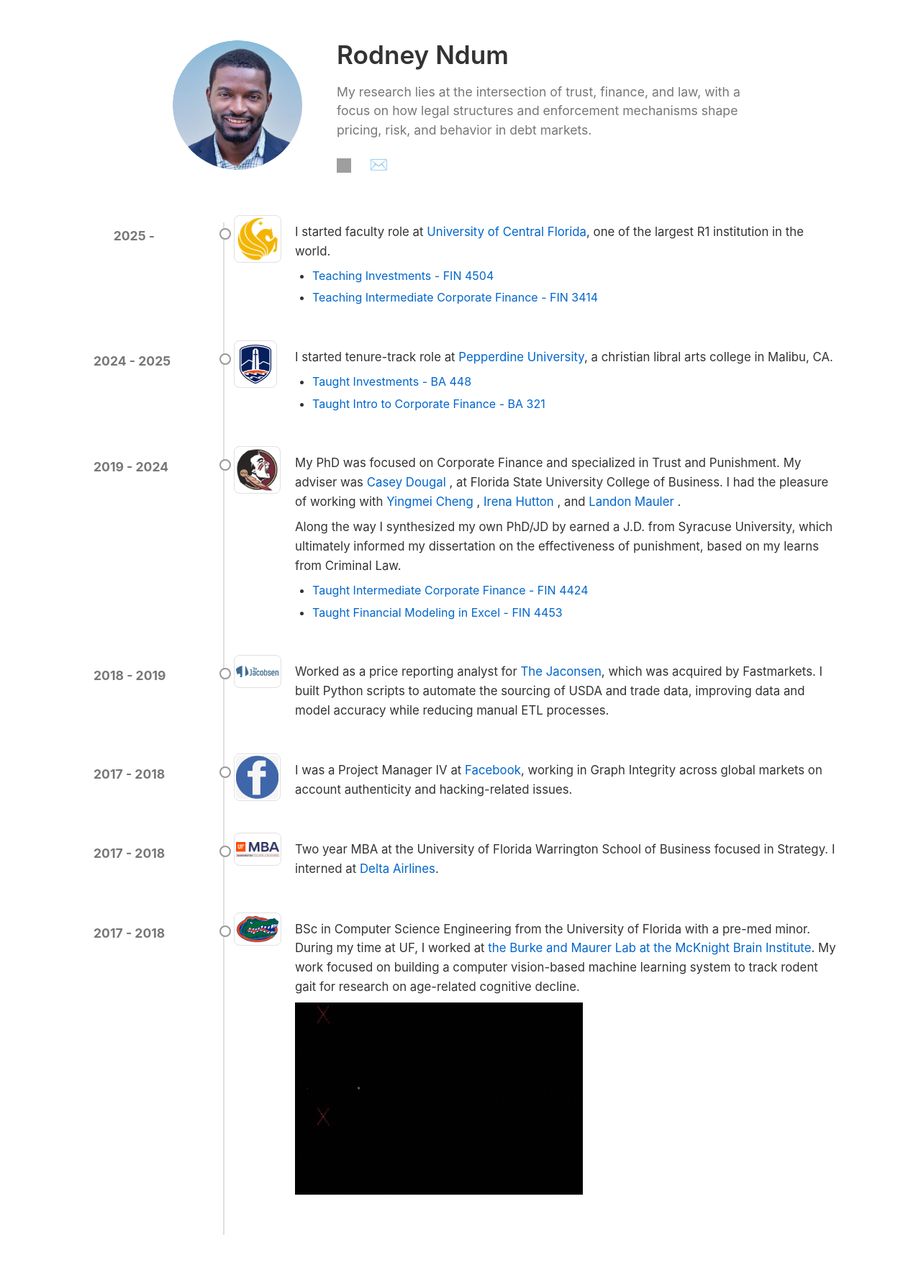
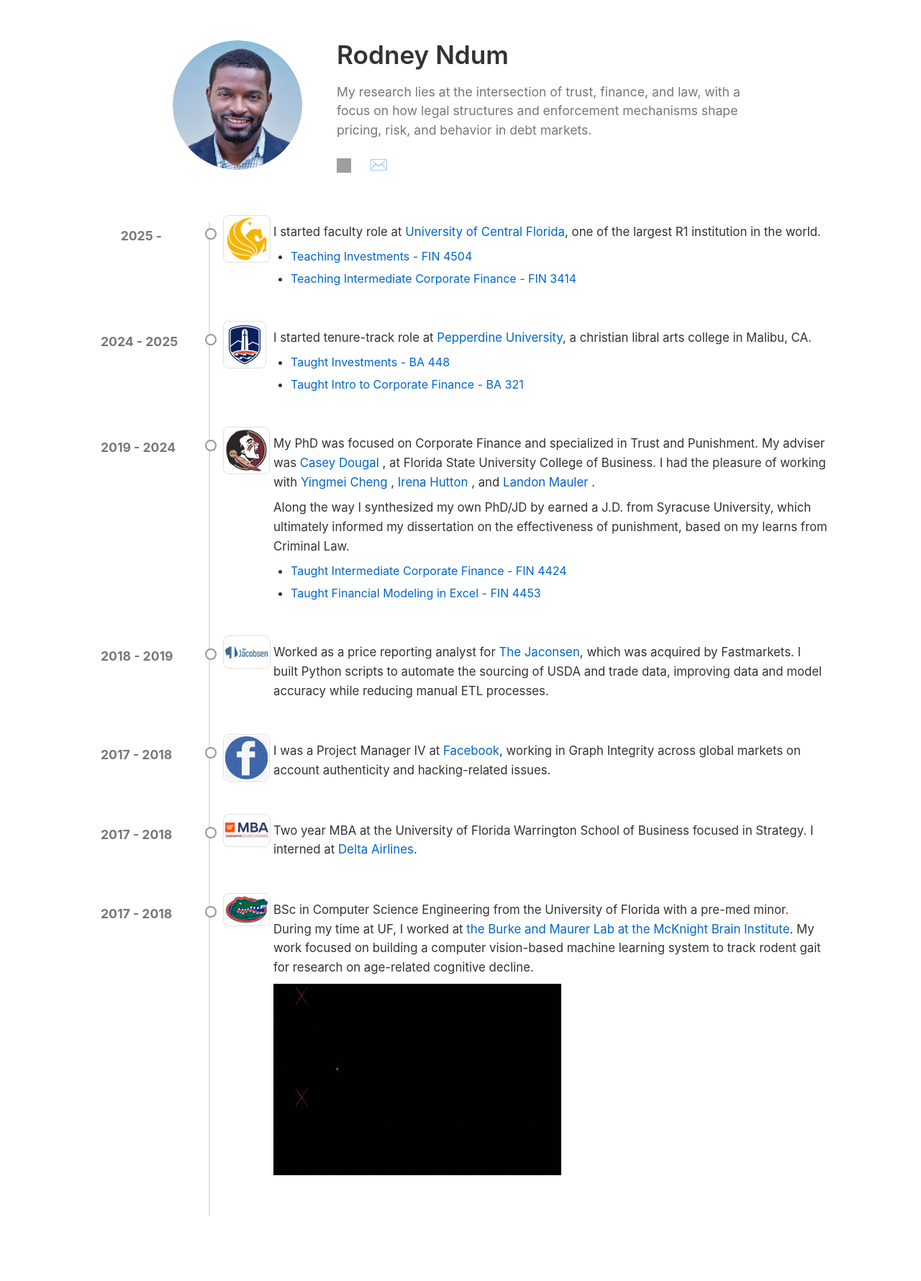
Before and after one commit to rndum/rndum.github.io, a Jekyll site: the page built from index.md, in a window 1280 px wide. Shown: the whole page at 72% size. Built offline with Jekyll 4.4.1, drawn with Linux system fonts in a browser that asks for light colours; after the commit the page ends 1753 px from its top, so only the background shows below that; grey boxes are pictures that could not be loaded.

Commit message:
adjustment of buffer on timeline

```diff
--- a/assets/css/style.css
+++ b/assets/css/style.css
@@ -64,13 +64,13 @@ body {
   position: relative;
   max-width: 800px;
   margin: 2em auto 4em;
-  padding-left: 260px;
+  padding-left: 220px;
 }
 
 .timeline::before {
   content: '';
   position: absolute;
-  left: 200px;
+  left: 160px;
   top: 0;
   height: 100%;
   width: 2px;
@@ -84,7 +84,7 @@ body {
 
 .timeline-date {
   position: absolute;
-  left: -240px;
+  left: -210px;
   top: 5px;
   text-align: right;
   font-weight: 700;
@@ -92,7 +92,7 @@ body {
   font-size: 1.1em;
   white-space: nowrap;
   min-width: 85px;
-  padding-right: 20px;
+  padding-right: 10px;
 }
 
 .timeline-dot {
@@ -109,7 +109,7 @@ body {
 
 .timeline-icon {
   position: absolute;
-  left: -45px;
+  left: -40px;
   top: -10px;
   min-width: 40px;
   min-height: 40px;
@@ -125,7 +125,7 @@ body {
 }
 
 .timeline-content {
-  padding-left: 40px;
+  padding-left: 30px;
 }
 
 .timeline-content p {
```
